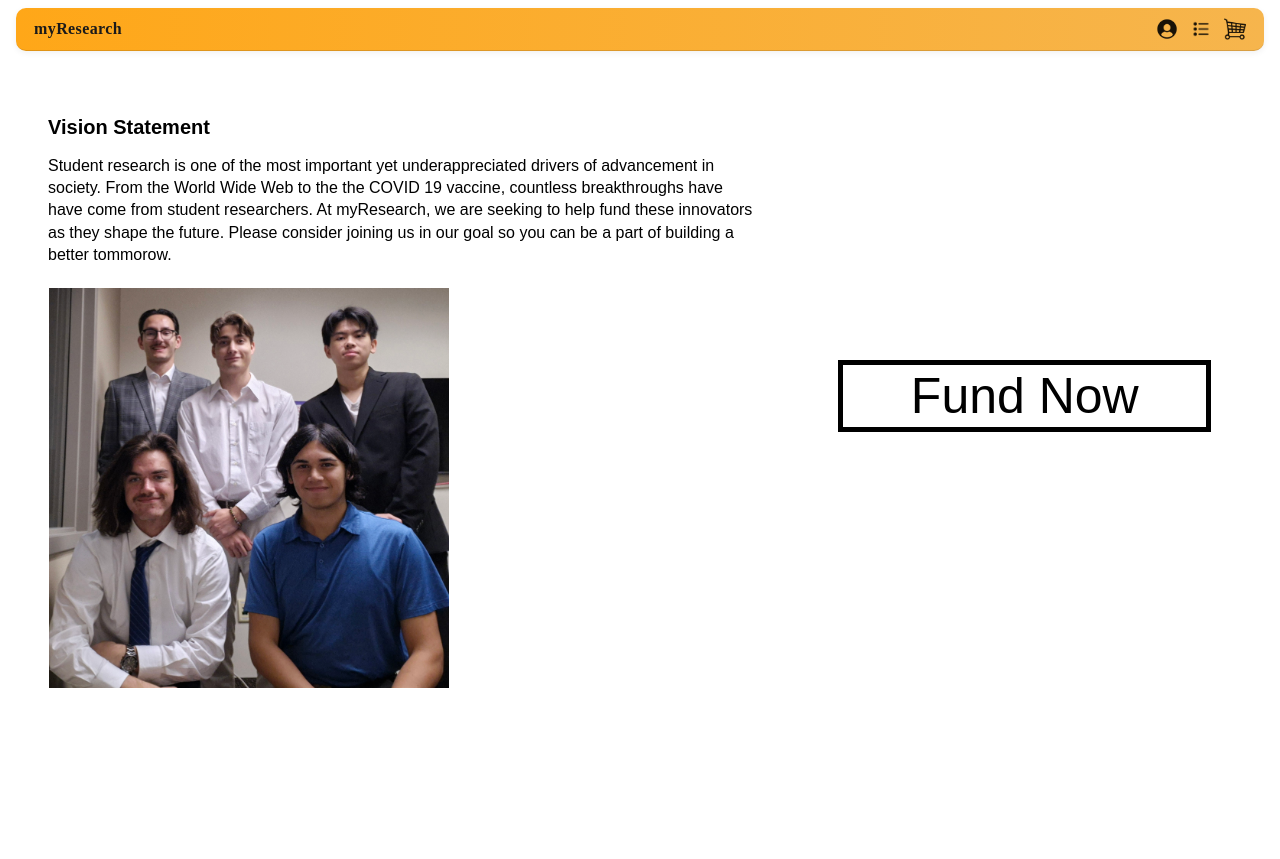
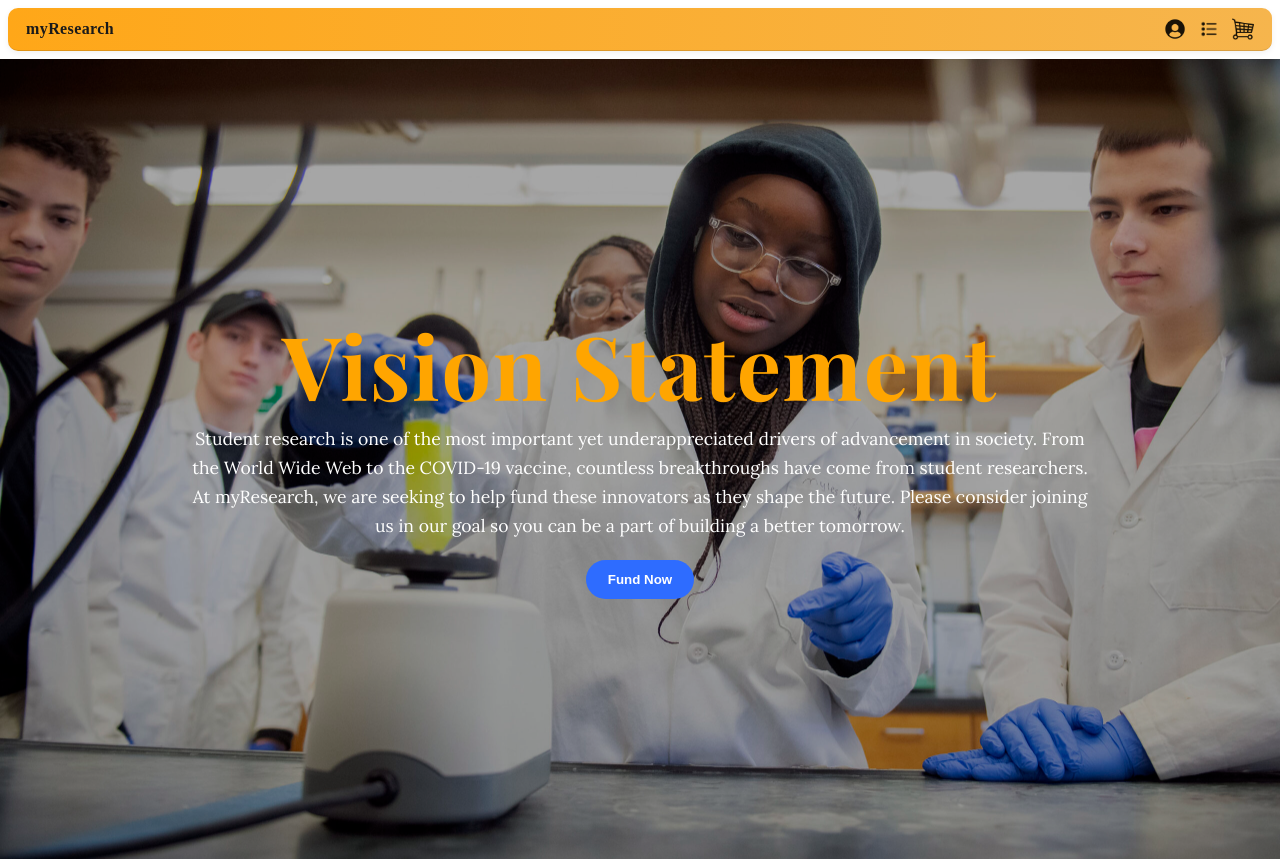
Before and after one commit to DaVinci523/SWEN261_Proj, an Angular app in the folder ufund-ui/: page /homepage in a window 1280 px wide. Before the commit the page ends 800 px from the top, so only its background shows below. Built offline with nearby package versions, Linux system fonts and the light colour scheme.

Commit message:
Homepage CSS styling

```diff
--- a/ufund-ui/src/app/app.html
+++ b/ufund-ui/src/app/app.html
@@ -1 +1,4 @@
 <router-outlet></router-outlet>
+<link rel="preconnect" href="https://fonts.googleapis.com">
+<link rel="preconnect" href="https://fonts.gstatic.com" crossorigin>
+<link href="https://fonts.googleapis.com/css2?family=Playfair+Display:wght@600;700&family=Lora:wght@400;600&display=swap" rel="stylesheet">
--- a/ufund-ui/src/app/home-page/home-page.css
+++ b/ufund-ui/src/app/home-page/home-page.css
@@ -1,89 +1,65 @@
-/* Page layout */
-.home-page {
-    font-family: Arial, sans-serif;
-    color: black;
-    margin: 0;
-    padding: 0;
+.home {
+  position: relative;
+  min-height: 100vh;
+  width: 100%;
+  background: url('/images/lab_students.jpg') center/cover no-repeat;
+  display: grid;
+  place-items: center;
 }
 
-/* Upper bar */
-.upper-bar {
-    background-color: orange;
-    border-bottom: 1px solid black;
-    padding: 15px 25px;
-    display: flex;
-    justify-content: space-between;
-    align-items: center;
+.overlay {
+  position: absolute;
+  inset: 0;
+  background: rgba(0,0,0,.35);
 }
 
-.upper-bar h1 {
-    margin: 0;
-    font-size: 24px;
+.content {
+  position: relative;
+  text-align: center;
+  color: #fff;
+  max-width: 900px;
+  padding: 32px 24px;
 }
 
-.checkout-button {
-    background-color: white;
-    border: 2px solid black;
-    padding: 8px 16px;
-    font-size: 16px;
-    cursor: pointer;
+.title {
+  margin: 0 0 12px;
+  font-weight: 700;
+  letter-spacing: .02em;
+  font-family: "Playfair Display", serif;
+  font-size: clamp(2.75rem, 8vw, 5.5rem);
+  line-height: 1.05;
+  color: orange;
+
+  opacity: 0;
+  animation: fadeUp .8s ease-out .05s forwards;
 }
 
-.checkout-button:active {
-    background-color: white;
-}
+.description {
+  margin: 0 0 20px;
+  font-family: "Lora", serif;
+  line-height: 1.65;
+  font-size: clamp(1rem, 1.4vw, 1.1rem);
 
-/* Layout for the main content */
-.main-content {
-    display: flex;
-    justify-content: space-between;
-    align-items: center;
-    padding: 40px;
-}
-
-/* Left Side */
-.left-section {
-    width: 60%;
-}
-
-.left-section h2 {
-    font-size: 20px;
-    margin-bottom: 10px;
-}
-
-.left-section p {
-    font-size: 16px;
-    line-height: 1.4;
-    margin-bottom: 20px;
-}
-
-.left-section img {
-    width: 400px;
-    height: auto;
-    border: 1px solid white;
-}
-
-/* Right section */
-.right-section {
-    width: 35%;
-    display: flex;
-    align-items: center;
-    justify-content: center;
+  opacity: 0;
+  animation: fadeUp .8s ease-out .25s forwards;
 }
 
 .fund-now-button {
-    display: block;
-    width: 90%;
-    height: 70%;
-    max-height: 400px;
-    background-color: white;
-    border: 5px solid black;
-    font-size: 50px;
-    cursor: pointer;
-    text-align: center;
-    line-height: 1.2;
+  display: inline-block;
+  padding: 12px 22px;
+  border: 0;
+  border-radius: 999px;
+  background: #2e6cff;
+  color: #fff;
+  font-weight: 700;
+  cursor: pointer;
+
+  opacity: 0;
+  animation: fadeUp .8s ease-out .45s forwards;
 }
+.fund-now-button:hover { opacity: .92; }
 
-.fund-now-button:active {
-    background-color: white;
+@keyframes fadeUp {
+  from { opacity: 0; transform: translateY(12px); }
+  to   { opacity: 1; transform: translateY(0); }
 }
--- a/ufund-ui/src/app/home-page/home-page.html
+++ b/ufund-ui/src/app/home-page/home-page.html
@@ -1,24 +1,31 @@
 <app-nav-bar></app-nav-bar>
-<div class="home-page">
 
-     <!-- Main Page content-->
-    <main class="main-content">
-        <!-- Left side of the page -->
-        <section class="left-section">
-            <h2>Vision Statement</h2>
-            <p>
-                Student research is one of the most important yet underappreciated drivers of advancement in society. From the World Wide Web to the the COVID 19 vaccine, countless breakthroughs have
-                have come from student researchers. At myResearch, we are seeking to help fund these innovators as they shape the future. Please consider joining
-                us in our goal so you can be a part of building a better tommorow.
-            </p>
-            <img src="/images/swen-team-picture.jpg" alt="Team Picture">
-        </section>
+<div class="home">
+  <div class="overlay"></div>
+  <div class="content">
+    <h2 class="title">Vision Statement</h2>
+    <p class="description">
+      Student research is one of the most important yet underappreciated drivers of advancement in society. From the World Wide Web to the COVID-19 vaccine, countless breakthroughs have
+      come from student researchers. At myResearch, we are seeking to help fund these innovators as they shape the future. Please consider joining
+      us in our goal so you can be a part of building a better tomorrow.
+    </p>
+    <button class="fund-now-button" (click)="goToPage()">Fund Now</button>
+  </div>
+</div>
 
-        <!-- Right side: placeholder button -->
-         <section class="right-section">
-            <button class="fund-now-button" (click)="goToPage()">
-                Fund Now
-            </button>
-         </section>
-    </main>
-</div>
+<!--<section class="about">
+  <div class="about-inner">
+    <div class="about-text">
+      <h2>About Us</h2>
+      <p>
+        myResearch is a student-driven initiative that connects donors with emerging
+        research teams. We help fund ideas, showcase progress, and make it simple
+        for anyone to support innovation at the earliest stage.
+      </p>
+    </div>
+    <div class="team-image">
+      <img src="/images/swen-team-picture.jpg"/>
+    </div>
+  </div>
+</section>
+-->
--- a/ufund-ui/src/styles.css
+++ b/ufund-ui/src/styles.css
@@ -1 +1,2 @@
-/* You can add global styles to this file, and also import other style files */
+html, body { height: 100%; margin: 0; }
+app-root { display:block; min-height:100%; }
```
Also changed, not shown: ufund-ui/public/images/lab_students.jpg (added).
